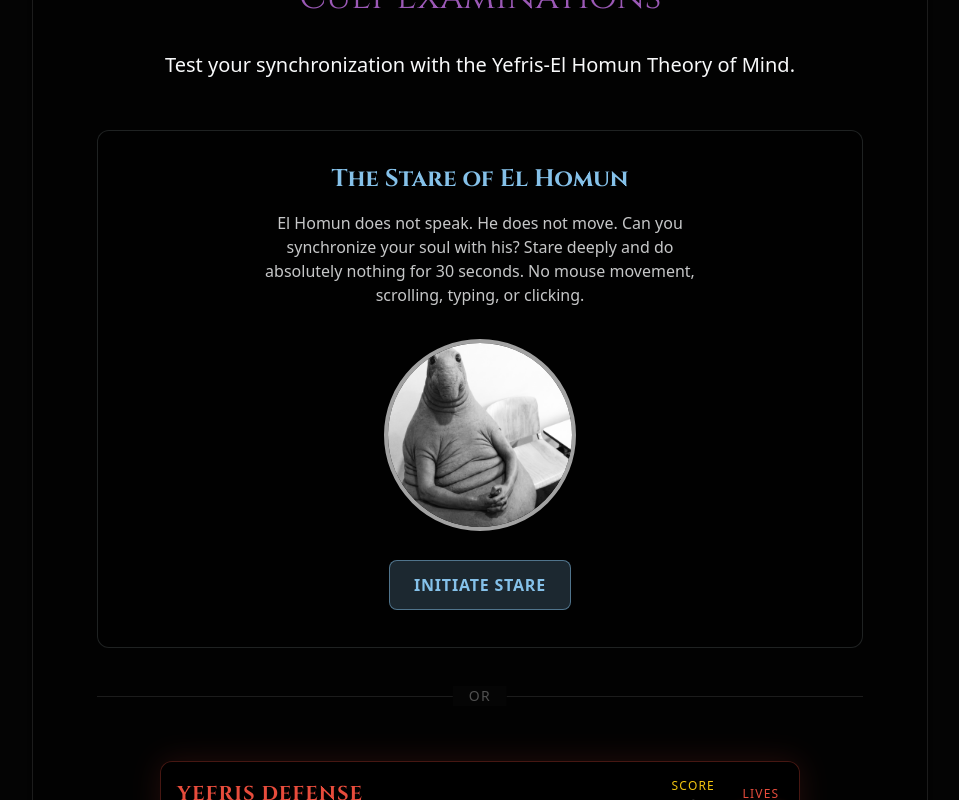
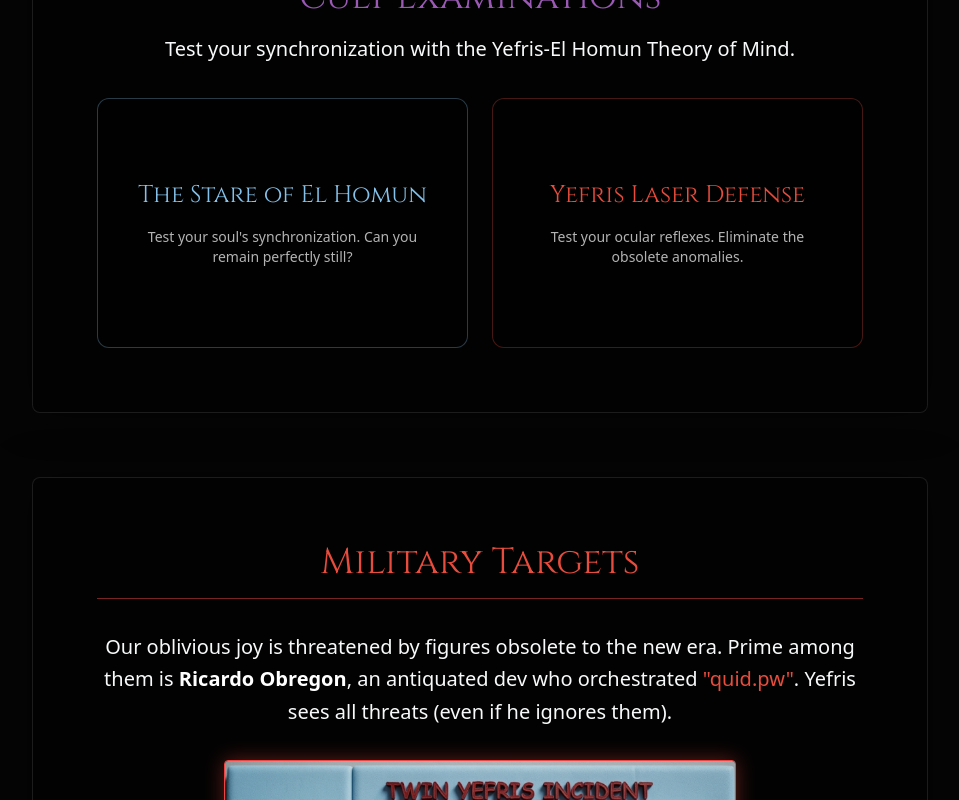
Before and after one commit to estebantorrg/yefrison-royal-court, a React (Vite) app: page / in a window 1280 px wide. Shown: the part 3160-3960 px from the top of the page, without its empty margins (288-1247 px from the left). Built offline with nearby package versions, Linux system fonts and the light colour scheme; no server answers.

Commit message:
feat: deduplicate leaderboard names and create Minigames module menu

```diff
--- a/App.tsx
+++ b/App.tsx
@@ -11,6 +11,41 @@ const CultSection: React.FC<{ children: React.ReactNode, delay?: number, id?: st
     </div>
   </section>
 );
+
+const CultExaminationsModule = () => {
+  const [activeGame, setActiveGame] = useState<'menu' | 'homun' | 'defense'>('menu');
+
+  if (activeGame === 'homun') {
+    return (
+      <div className="w-full relative mt-12">
+        <button onClick={() => setActiveGame('menu')} className="absolute -top-12 left-0 text-[#85C1E9] hover:text-white uppercase tracking-widest text-sm transition-colors">&larr; Back to Menu</button>
+        <ElHomunStare />
+      </div>
+    );
+  }
+
+  if (activeGame === 'defense') {
+    return (
+      <div className="w-full relative mt-12">
+        <button onClick={() => setActiveGame('menu')} className="absolute -top-12 left-0 text-[#E74C3C] hover:text-white uppercase tracking-widest text-sm transition-colors">&larr; Back to Menu</button>
+        <YefrisLaserDefense />
+      </div>
+    );
+  }
+
+  return (
+    <div className="grid grid-cols-1 md:grid-cols-2 gap-6 w-full max-w-4xl mx-auto mt-8">
+      <div onClick={() => setActiveGame('homun')} className="cursor-pointer group bg-black/40 border border-[#85C1E9]/30 hover:border-[#85C1E9] p-8 rounded-xl transition-all hover:bg-[#85C1E9]/10 text-center flex flex-col items-center justify-center min-h-[250px]">
+        <h3 className="text-2xl text-[#85C1E9] display-font mb-4 group-hover:scale-105 transition-transform">The Stare of El Homun</h3>
+        <p className="text-white/70 text-sm">Test your soul's synchronization. Can you remain perfectly still?</p>
+      </div>
+      <div onClick={() => setActiveGame('defense')} className="cursor-pointer group bg-black/40 border border-[#E74C3C]/30 hover:border-[#E74C3C] p-8 rounded-xl transition-all hover:bg-[#E74C3C]/10 text-center flex flex-col items-center justify-center min-h-[250px]">
+        <h3 className="text-2xl text-[#E74C3C] display-font mb-4 group-hover:scale-105 transition-transform">Yefris Laser Defense</h3>
+        <p className="text-white/70 text-sm">Test your ocular reflexes. Eliminate the obsolete anomalies.</p>
+      </div>
+    </div>
+  );
+};
 
 const App = () => {
   const [hasReachedVideo, setHasReachedVideo] = useState(false);
@@ -196,18 +231,12 @@ const App = () => {
       </CultSection>
 
       <CultSection id="minigames">
-        <h2 className="display-font text-4xl mb-8" style={{ color: '#9B59B6' }}>Cult Examinations</h2>
-        <p className="text-xl mb-12 leading-relaxed" style={{ color: textColor }}>
+        <h2 className="display-font text-4xl mb-4" style={{ color: '#9B59B6' }}>Cult Examinations</h2>
+        <p className="text-xl mb-4 leading-relaxed" style={{ color: textColor }}>
           Test your synchronization with the Yefris-El Homun Theory of Mind.
         </p>
 
-        <ElHomunStare />
-
-        <div className="my-12 w-full h-[1px] bg-white/10 relative">
-          <div className="absolute top-1/2 left-1/2 -translate-x-1/2 -translate-y-1/2 bg-[#050505] px-4 text-white/30 tracking-widest text-sm uppercase">OR</div>
-        </div>
-
-        <YefrisLaserDefense />
+        <CultExaminationsModule />
       </CultSection>
 
       <CultSection id="military">
```
Also changed, not shown: 1 other file (tests, documents, lock files or other folders).
